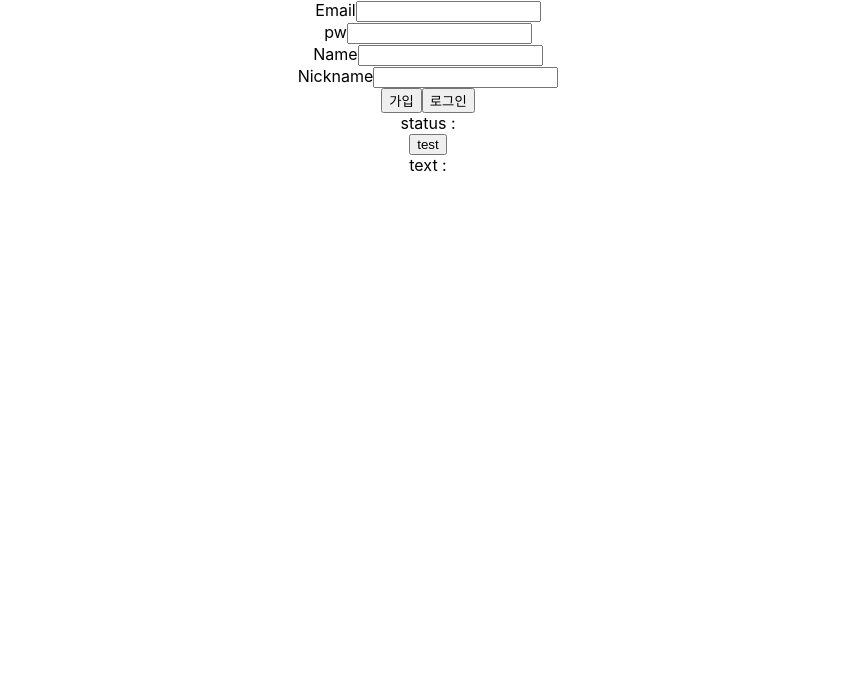
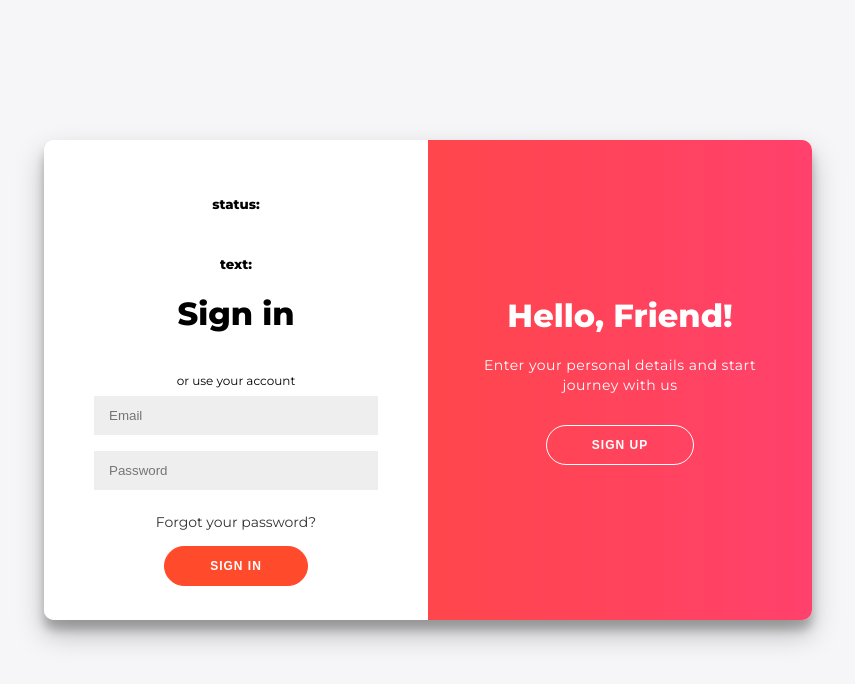
Before and after one commit to KangWCB/comgram, a React (Create React App) app in the folder frontend/: page / in a window 1280 px wide. Shown: the top 684 px of the page, without its empty margins (212-1067 px from the left). Built offline with nearby package versions, Linux system fonts and the light colour scheme.

Commit message:
design login page

```diff
--- /dev/null
+++ b/frontend/src/pages/Login.css
@@ -0,0 +1,255 @@
+@import url('https://fonts.googleapis.com/css?family=Montserrat:400,800');
+@import url('https://cdnjs.cloudflare.com/ajax/libs/font-awesome/5.14.0/css/all.min.css');
+* {
+  box-sizing: border-box;
+}
+
+.hidden{
+  display: none;
+}
+
+body {
+  background: #f6f5f7;
+  display: flex;
+  justify-content: center;
+  align-items: center;
+  flex-direction: column;
+  font-family: 'Montserrat', sans-serif;
+  height: 100vh;
+  margin: -20px 0 50px;
+}
+
+h1 {
+  font-weight: bold;
+  margin: 0;
+}
+
+h2 {
+  text-align: center;
+}
+
+p {
+  font-size: 14px;
+  font-weight: 100;
+  line-height: 20px;
+  letter-spacing: 0.5px;
+  margin: 20px 0 30px;
+}
+
+span {
+  font-size: 12px;
+}
+
+a {
+  color: #333;
+  font-size: 14px;
+  text-decoration: none;
+  margin: 15px 0;
+}
+
+button {
+  border-radius: 20px;
+  border: 1px solid #FF4B2B;
+  background-color: #FF4B2B;
+  color: #FFFFFF;
+  font-size: 12px;
+  font-weight: bold;
+  padding: 12px 45px;
+  letter-spacing: 1px;
+  text-transform: uppercase;
+  transition: transform 80ms ease-in;
+}
+
+button:active {
+  transform: scale(0.95);
+}
+
+button:focus {
+  outline: none;
+}
+
+button.ghost {
+  background-color: transparent;
+  border-color: #FFFFFF;
+}
+
+form {
+  background-color: #FFFFFF;
+  display: flex;
+  align-items: center;
+  justify-content: center;
+  flex-direction: column;
+  padding: 0 50px;
+  height: 100%;
+  text-align: center;
+}
+
+input {
+  background-color: #eee;
+  border: none;
+  padding: 12px 15px;
+  margin: 8px 0;
+  width: 100%;
+}
+
+.container {
+  background-color: #fff;
+  border-radius: 10px;
+    box-shadow: 0 14px 28px rgba(0,0,0,0.25),
+      0 10px 10px rgba(0,0,0,0.22);
+  position: relative;
+  overflow: hidden;
+  width: 768px;
+  max-width: 100%;
+  min-height: 480px;
+}
+
+.form-container {
+  position: absolute;
+  top: 0;
+  height: 100%;
+  transition: all 0.6s ease-in-out;
+}
+
+.sign-in-container {
+  left: 0;
+  width: 50%;
+  z-index: 2;
+}
+
+.container.right-panel-active .sign-in-container {
+  transform: translateX(100%);
+}
+
+.sign-up-container {
+  left: 0;
+  width: 50%;
+  opacity: 0;
+  z-index: 1;
+}
+
+.container.right-panel-active .sign-up-container {
+  transform: translateX(100%);
+  opacity: 1;
+  z-index: 5;
+  animation: show 0.6s;
+}
+
+@keyframes show {
+  0%, 49.99% {
+    opacity: 0;
+    z-index: 1;
+  }
+
+  50%, 100% {
+    opacity: 1;
+    z-index: 5;
+  }
+}
+
+.overlay-container {
+  position: absolute;
+  top: 0;
+  left: 50%;
+  width: 50%;
+  height: 100%;
+  overflow: hidden;
+  transition: transform 0.6s ease-in-out;
+  z-index: 100;
+}
+
+.container.right-panel-active .overlay-container{
+  transform: translateX(-100%);
+}
+
+.overlay {
+  background: #FF416C;
+  background: -webkit-linear-gradient(to right, #FF4B2B, #FF416C);
+  background: linear-gradient(to right, #FF4B2B, #FF416C);
+  background-repeat: no-repeat;
+  background-size: cover;
+  background-position: 0 0;
+  color: #FFFFFF;
+  position: relative;
+  left: -100%;
+  height: 100%;
+  width: 200%;
+    transform: translateX(0);
+  transition: transform 0.6s ease-in-out;
+}
+
+.container.right-panel-active .overlay {
+    transform: translateX(50%);
+}
+
+.overlay-panel {
+  position: absolute;
+  display: flex;
+  align-items: center;
+  justify-content: center;
+  flex-direction: column;
+  padding: 0 40px;
+  text-align: center;
+  top: 0;
+  height: 100%;
+  width: 50%;
+  transform: translateX(0);
+  transition: transform 0.6s ease-in-out;
+}
+
+.overlay-left {
+  transform: translateX(-20%);
+}
+
+.container.right-panel-active .overlay-left {
+  transform: translateX(0);
+}
+
+.overlay-right {
+  right: 0;
+  transform: translateX(0);
+}
+
+.container.right-panel-active .overlay-right {
+  transform: translateX(20%);
+}
+
+.social-container {
+  margin: 20px 0;
+}
+
+.social-container a {
+  border: 1px solid #DDDDDD;
+  border-radius: 50%;
+  display: inline-flex;
+  justify-content: center;
+  align-items: center;
+  margin: 0 5px;
+  height: 40px;
+  width: 40px;
+}
+
+footer {
+    background-color: #222;
+    color: #fff;
+    font-size: 14px;
+    bottom: 0;
+    position: fixed;
+    left: 0;
+    right: 0;
+    text-align: center;
+    z-index: 999;
+}
+
+footer p {
+    margin: 10px 0;
+}
+
+footer i {
+    color: red;
+}
+
+footer a {
+    color: #3c97bf;
+    text-decoration: none;
+}
--- a/frontend/src/pages/Login.js
+++ b/frontend/src/pages/Login.js
@@ -1,6 +1,7 @@
 import {useState, React} from 'react';
 import ReactDOM from 'react-dom/client';
 import axios from 'axios';
+import './Login.css';
 
 const LoginPage = () => {
     const [email, setEmail] = useState("");
@@ -50,10 +51,18 @@
         });
     };
 
+    const formChange = (e) => {
+        const container = document.getElementById('container');
+        let id = e.currentTarget.id;
+        if(id === 'signUp')
+            container.classList.add("right-panel-active");
+        else if(id === 'signIn')
+            container.classList.remove("right-panel-active");
+    };
     const testfunc = () => {
         let acctoken = localStorage.getItem('accessToken');
         axios.get('/api/members/info', {headers :
-            {token: acctoken}})
+            {'Authorization': acctoken}})
         .then((res) => {
             console.log(res.data);
             setText(res.data);
@@ -64,29 +73,68 @@
     }
 
 
+
     return (
-        <div className="App">
-            <div>
-                <label>Email</label>
-                <input onChange={(e) => setEmail(e.target.value)}/>
-                <br/>
-                <label>pw</label>
-                <input onChange={(e) => setPassword(e.target.value)}/>
-                <br/>
-                <label>Name</label>
-                <input onChange={(e) => setName(e.target.value)}/>
-                <br/>
-                <label>Nickname</label>
-                <input onChange={(e) => setNickname(e.target.value)}/>
-                <br/>
 
-                <button onClick={() => registerHandler()}>가입</button>
-                <button onClick={() => loginHandler()}>로그인</button>
-                <br/>status : {status}
-                <br/><button onClick={() => testfunc()}>test</button>
-                <br/>text : {text}
+    <div className="container" id="container">
+        <div className="form-container sign-up-container">
+          <form>
+            {/*test*/}
+            <h5>status:{status}</h5>
+            <h5>text:{text}</h5>
+            {/*test*/}
+            <h1>Create Account</h1>
+            <div className="social-container">
+
             </div>
+            <span>or use your email for registration</span>
+
+            <input type="email" placeholder="Email"
+            onChange={(e) => setEmail((e.target.value))}/>
+            <input type="password" placeholder="Password"
+            onChange={(e) => setPassword((e.target.value))}/>
+            <input type="text" placeholder="Name"
+            onChange={(e) => setName((e.target.value))}/>
+            <input type="text" placeholder="NickName"
+            onChange={(e) => setNickname((e.target.value))}/>
+            <button onClick={() => registerHandler()}>Sign Up</button>
+          </form>
         </div>
+        <div className="form-container sign-in-container">
+          <form>
+            {/*test*/}
+            <h5>status:{status}</h5>
+            <h5>text:{text}</h5>
+            {/*test*/}
+            <h1>Sign in</h1>
+            <div className="social-container">
+
+            </div>
+            <span>or use your account</span>
+            <input type="email" placeholder="Email"
+            onChange={(e) => setEmail((e.target.value))}/>
+            <input type="password" placeholder="Password"
+            onChange={(e) => setPassword((e.target.value))}/>
+            <a href="#">Forgot your password?</a>
+            <button onClick={() => loginHandler()}>Sign In</button>
+          </form>
+        </div>
+        <div className="overlay-container">
+          <div className="overlay">
+            <div className="overlay-panel overlay-left">
+              <h1>Welcome Back!</h1>
+              <p>To keep connected with us please login with your personal info</p>
+              <button className="ghost" id="signIn" onClick={(e) => formChange(e)}>Sign In</button>
+            </div>
+            <div className="overlay-panel overlay-right">
+              <h1>Hello, Friend!</h1>
+              <p>Enter your personal details and start journey with us</p>
+              <button className="ghost" id="signUp" onClick={(e) => formChange(e)}>Sign Up</button>
+            </div>
+          </div>
+
+        </div>
+      </div>
     )
 };
 export default LoginPage;
```
